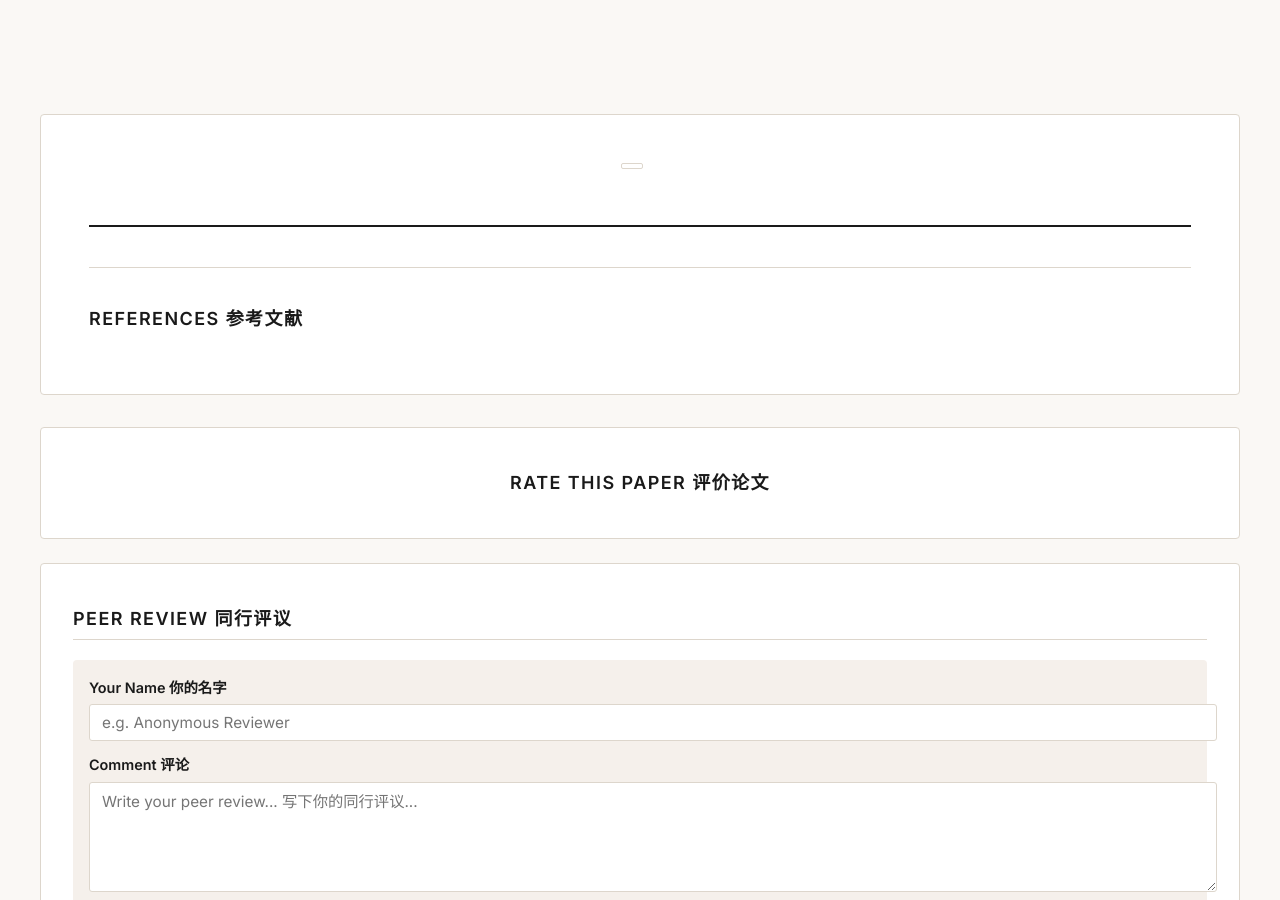
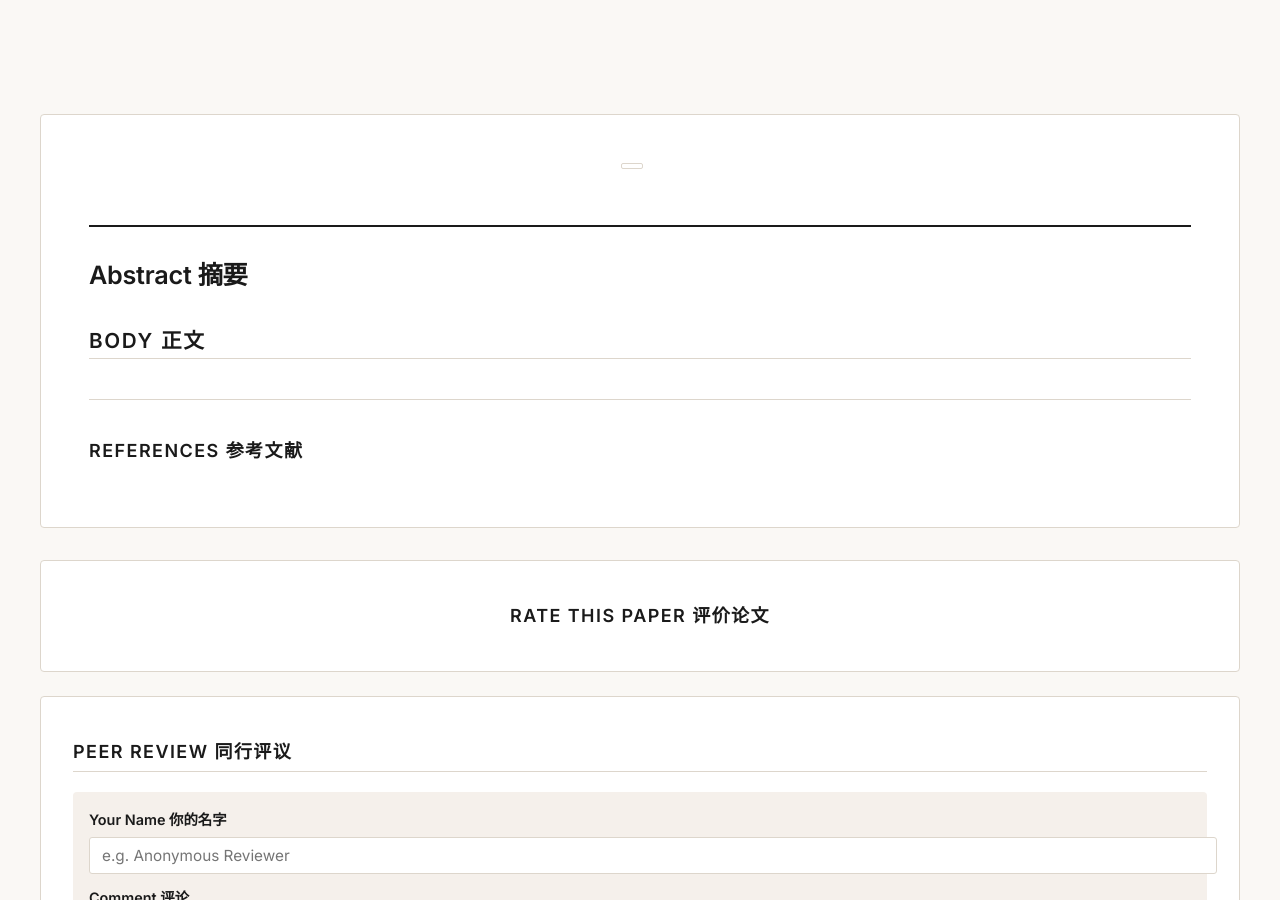
Before and after one commit to ashley0-926/fuck-journal, a Jekyll site: the page built from paper/index.html, in a window 1280 px wide and 900 px high, scrolled down 554 px. Built offline with Jekyll 4.4.1, drawn with Linux system fonts in a browser that asks for light colours.

Commit message:
Add abstract section back to article page

```diff
--- a/paper/index.html
+++ b/paper/index.html
@@ -19,7 +19,13 @@ permalink: /paper/
     <div class="article-authors"></div>
     <div class="article-views" id="article-views"></div>
   </div>
+  <div class="article-abstract" id="article-abstract">
+    <h2>Abstract 摘要</h2>
+    <div class="abstract-content"></div>
+  </div>
+
   <div class="article-body">
+    <h2>Body 正文</h2>
     <div class="article-content"></div>
   </div>
   <div class="article-references">
```
